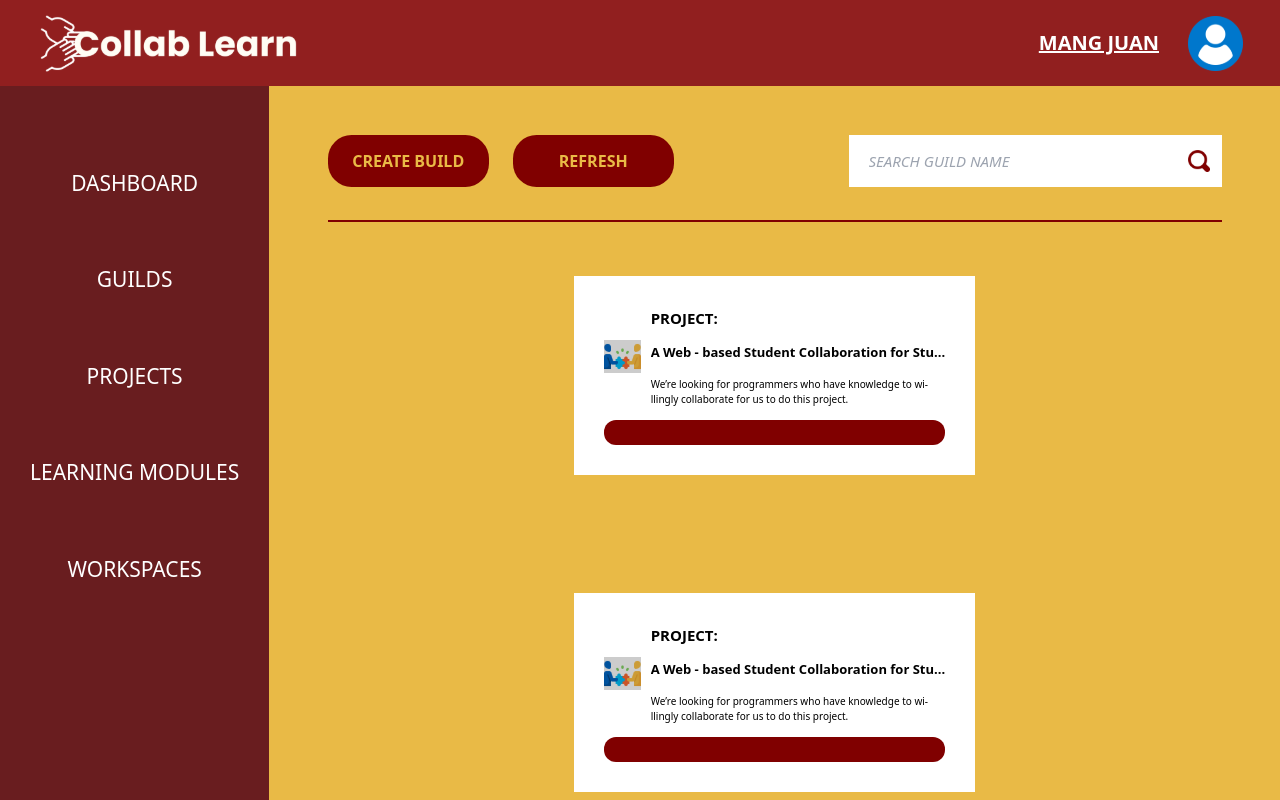
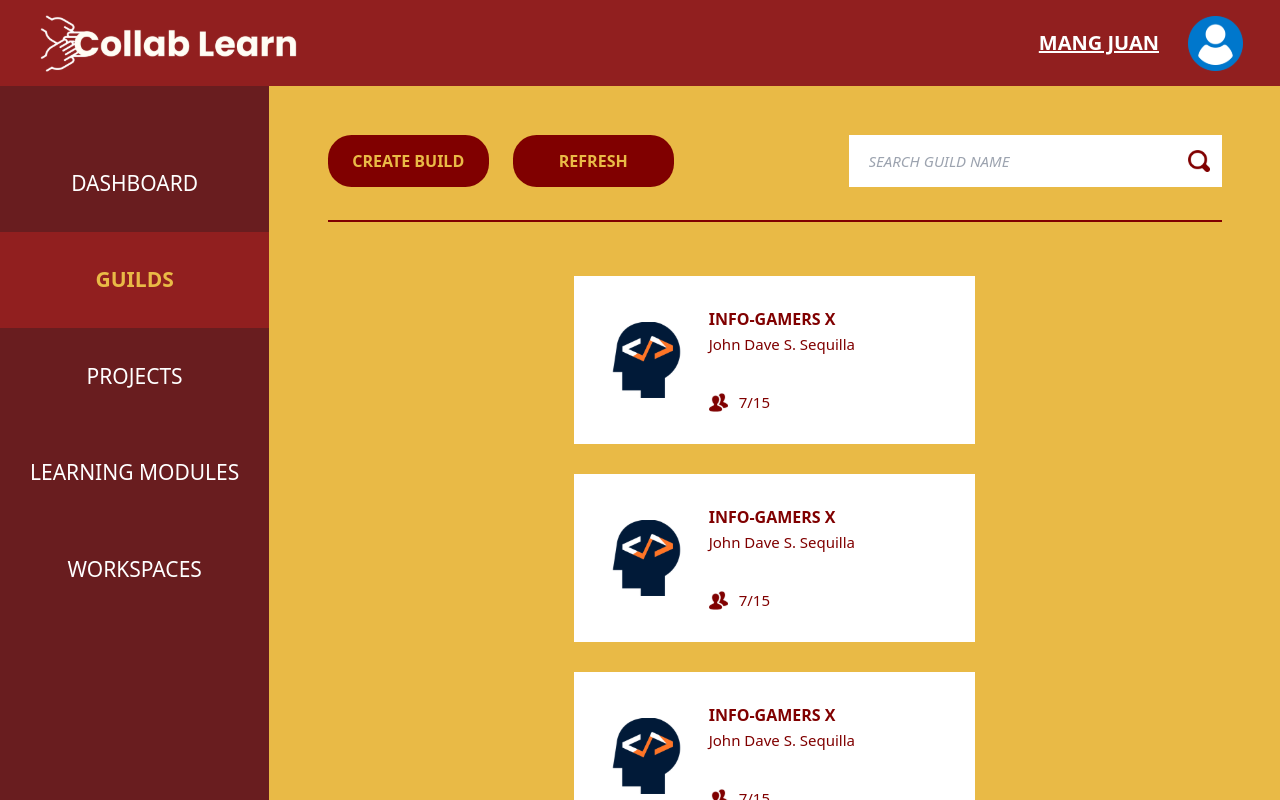
Before and after one commit to collablearn/collablearn, a SvelteKit app: page /guilds in a window 1280 px wide. Shown: the top 800 px of the page. Built offline with nearby package versions, Linux system fonts and the light colour scheme.

Commit message:
finishing guilds initial layout

```diff
--- a/src/lib/components/user-components/guild-components/guide-card.svelte
+++ b/src/lib/components/user-components/guild-components/guide-card.svelte
@@ -1,24 +1,24 @@
 <script lang="ts">
-	import dashboard_card_image from '$lib/assets/dashboard_card_image.svg';
+	import guild_sample_icon from '$lib/assets/guilde_sample_icon.svg';
+	import guild_group_icon from '$lib/assets/guild_group_icons.svg';
 </script>
 
-<div class="py-[30.5px] px-[30px] bg-white flex flex-col gap-[13px] w-full">
-	<div class="flex items-center gap-[10px]">
-		<div class="w-full">
-			<img src={dashboard_card_image} alt="dashboard-card-icon" class="" />
+<div class="py-[30.5px] px-[30px] bg-white flex flex-col w-full">
+	<div class="flex items-center w-full gap-[20px]">
+		<div class="">
+			<img src={guild_sample_icon} alt="dashboard-card-icon" class="" />
 		</div>
 
-		<div class="flex flex-col gap-[14px] w-full">
-			<span class="font-bold text-[15px]">PROJECT:</span>
-			<span class="font-semibold text-[13px] truncate"
-				>A Web - based Student Collaboration for Stu...
-			</span>
-			<span class="text-[10px]"
-				>We’re looking for programmers who have knowledge to wi- llingly collaborate for us to do
-				this project.</span
-			>
+		<div class="w-full flex flex-col gap-[36px]">
+			<div class="flex flex-col gap-[2px]">
+				<span class="font-bold text-main">INFO-GAMERS X</span>
+				<span class="text-[15px] text-main">John Dave S. Sequilla</span>
+			</div>
+
+			<div class="flex items-center gap-[11px]">
+				<img src={guild_group_icon} alt="guild-group-icon" class="" />
+				<span class="text-main text-[15px]">7/15</span>
+			</div>
 		</div>
 	</div>
-
-	<div class="h-[25px] bg-main rounded-[12px]"></div>
 </div>
--- a/src/routes/(authenticated)/dashboard/+page.svelte
+++ b/src/routes/(authenticated)/dashboard/+page.svelte
@@ -38,7 +38,7 @@
 		<div class=" mt-[39px]">
 			<div class="w-full flex flex-wrap justify-center gap-[32px]">
 				{#each ['', '', '', ''] as sample}
-					<div class="w-[459px]">
+					<div class="w-[459px] h-[195px]">
 						<ProjectCard />
 					</div>
 				{/each}
--- a/src/routes/(authenticated)/guilds/+page.svelte
+++ b/src/routes/(authenticated)/guilds/+page.svelte
@@ -1,6 +1,9 @@
 <script lang="ts">
 	import search_icon from '$lib/assets/search_icon.svg';
 	import GuideCard from '$lib/components/user-components/guild-components/guide-card.svelte';
+	import { authComponent } from '$lib';
+
+	$authComponent.activeItem = '/guilds';
 </script>
 
 <div class="bg-submain min-h-screen pt-[49px] px-[58.5px]">
@@ -33,9 +36,9 @@
 
 	<hr class="mt-[33px] border-[1px] border-main" />
 
-	<div class="mt-[54px] flex flex-wrap gap-[118px] justify-center items-center">
-		{#each ['', '', '', ''] as sample}
-			<div class="w-[401px]">
+	<div class="mt-[54px] flex flex-wrap gap-x-[118px] gap-y-[41px] justify-center">
+		{#each ['', '', '', '', '', ''] as sample}
+			<div class="w-[401px] h-[157px]">
 				<GuideCard />
 			</div>
 		{/each}
```
Also changed, not shown: src/lib/assets/guild_group_icons.svg (added), src/lib/assets/guilde_sample_icon.svg (added).
